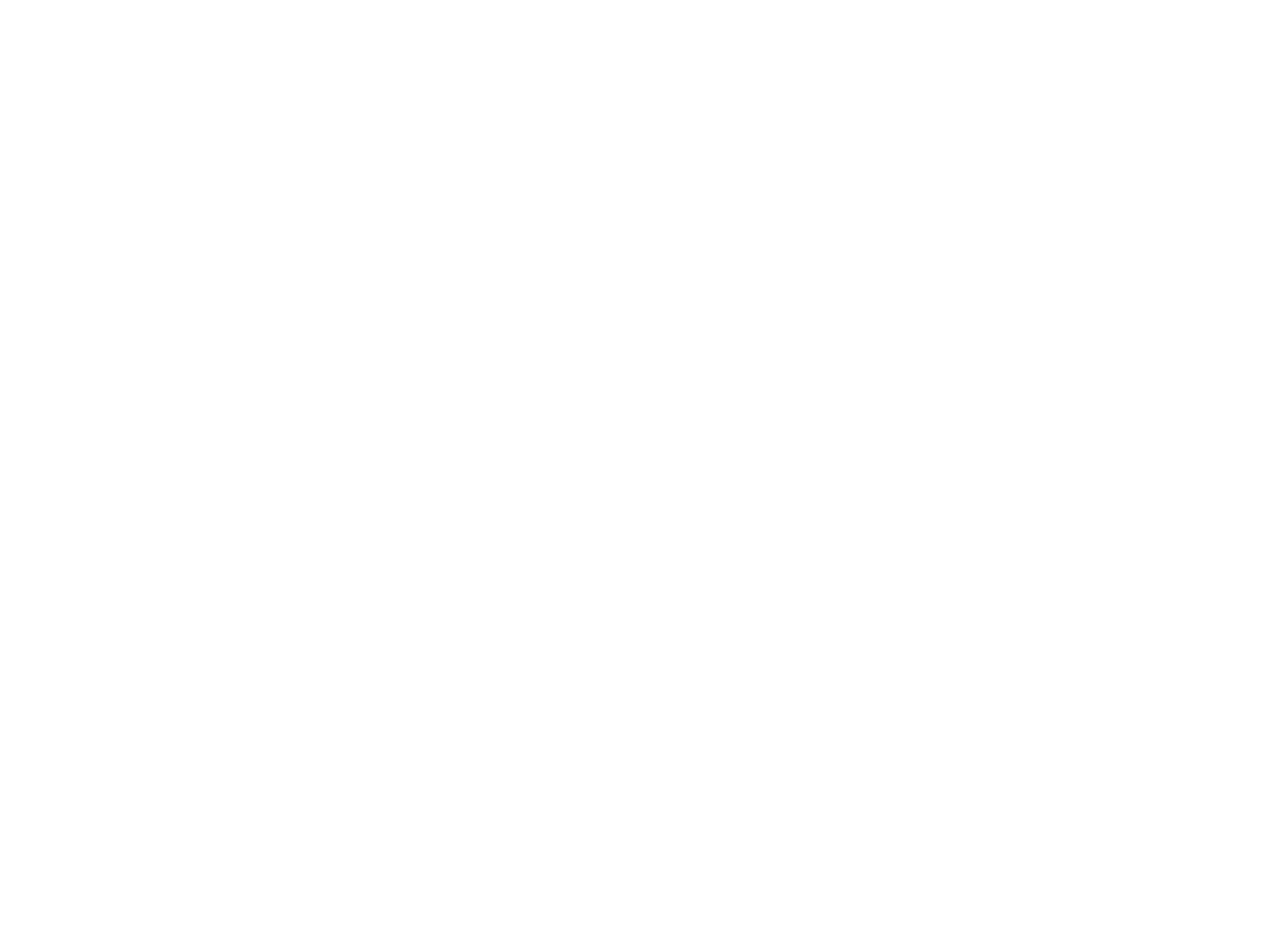
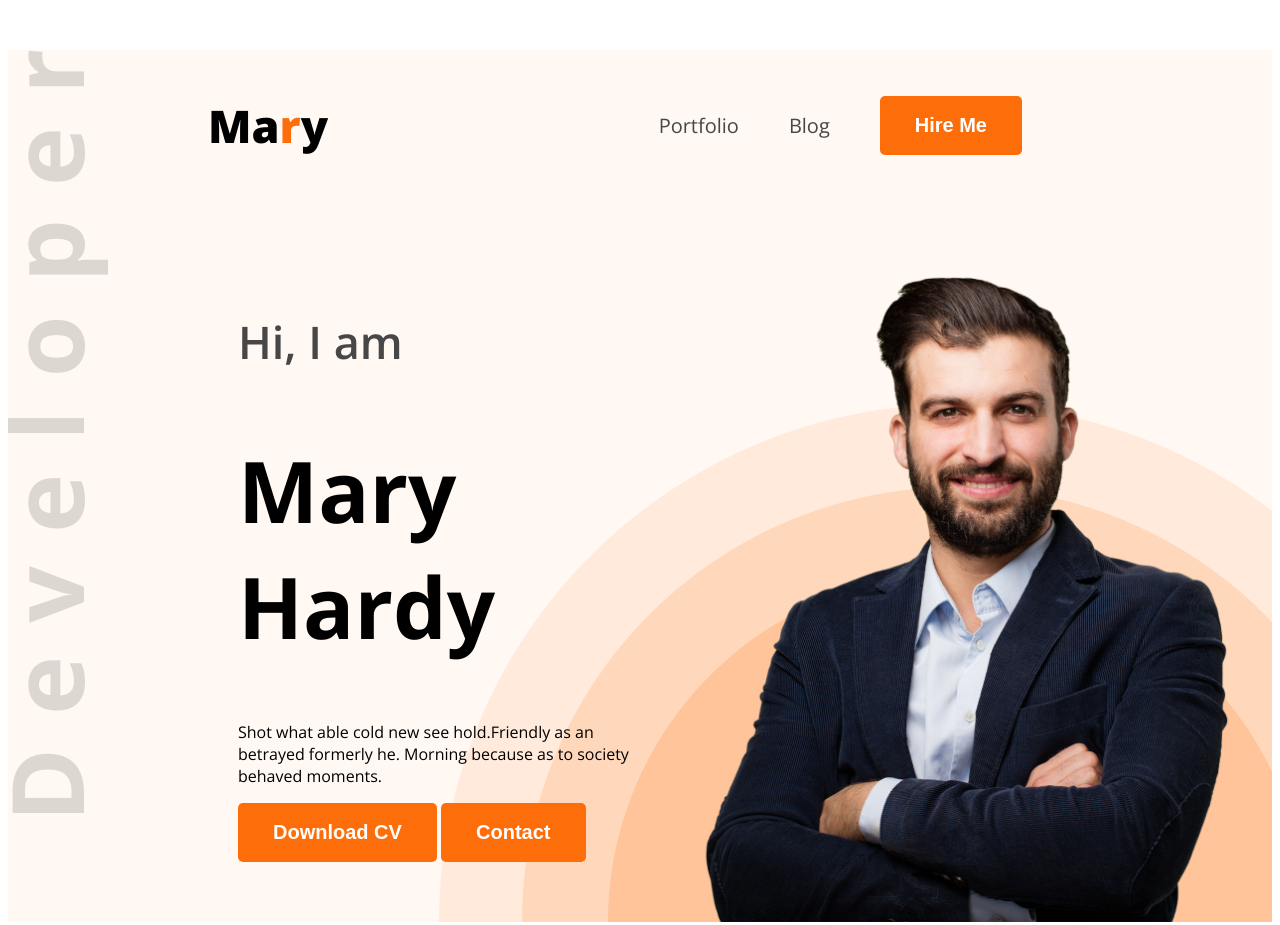
Before and after one commit to sadiaborsha/web-dev-portfolio, a plain HTML site: page index.html in a window 1280 px wide. Shown: the top 925 px of the page. Before the commit the page ends 800 px from the top, so only its background shows below. Drawn offline with nearby package versions, Linux system fonts and the light colour scheme.

Commit message:
add an index.html file

```diff
--- a/index.html
+++ b/index.html
@@ -4,13 +4,57 @@
                             <meta charset="UTF-8">
                             <meta name="viewport" content="width=device-width, initial-scale=1.0">
                             <title>Web Developer Portfolio</title>
+                            <link rel="preconnect" href="https://fonts.googleapis.com">
+<link rel="preconnect" href="https://fonts.gstatic.com" crossorigin>
+<link href="https://fonts.googleapis.com/css2?family=Open+Sans:ital,wght@0,300..800;1,300..800&display=swap" rel="stylesheet">
+                           <link rel="stylesheet" href="styles/portfolio.css">
 </head>
-<body>
-                 <header>
-
+<body class="open-sans-normal">
+                 <header class="header secondary-bg">
+<nav>
+                            <h3 class="nav-title">Ma<span class="text-primary">r</span>y</h3>
+                            <ul>
+                             <li><a class="dark-2" href="">Portfolio</a></li>
+                             <li><a class="dark-2" href="">Blog</a></li>
+                             <li><a href=""><button class="btn-primary">Hire Me</button></a></li>
+                            </ul>
+</nav>
+<div class="banner">
+                            <div class="banner-content">
+                                   <h4 class="banner-greeting dark-2">Hi, I  am</h4>
+                                   <h1 class="banner-title">Mary Hardy</h1>
+                                   <p class="banner-description">Shot what able cold new see hold.Friendly as an betrayed formerly he. Morning because as to society behaved moments.</p>
+                                   <button class="btn-primary">Download CV</button>
+                                   <button class="btn-primary">Contact</button>
+                            </div>
+                            <img class="banner-profile-pic" src="images/hardy.png" alt="">
+</div>
                  </header>
                  <main>
+<section class="about secondary-bg">
+       <h3 class="section-title">About Me</h3>
+       <p class="section-description">I, m a designer & developer with a passion for web design. I enjoy developing simple, clean and slick websites that provide real value to the end user. Thousands of clients have procured exceptional resulfs while working with me. Delivering work within time and budget which meets clients requirements in our mata.</p>
+       <div class="about-item">
+              <!-- .about-title*4>p.item-title+p.item-description -->
+              <div class="about-title">
+                     <p class="item-title">Name:</p>
+                     <p class="item-description">Mary Hardy</p>
+              </div>
+              <div class="about-title">
+                     <p class="item-title">Email:</p>
+                     <p class="item-description">info@gmail.com</p>
+              </div>
+              <div class="about-title">
+                     <p class="item-title">Date of birth:</p>
+                     <p class="item-description">11 November 1987</p>
+              </div>
+              <div class="about-title">
+                     <p class="item-title">From:</p>
+                     <p class="item-description">Los Angeles, USA</p>
+              </div>
+       </div>
 
+</section>
                  </main>
                  <footer>
 
--- /dev/null
+++ b/styles/portfolio.css
@@ -0,0 +1,107 @@
+
+.open-sans-normal {
+  font-family: "Open Sans", sans-serif;
+  font-optical-sizing: auto;
+
+  font-style: normal;
+  font-variation-settings:
+    "wdth" 100;
+}
+
+.text-primary{
+               color: #FD6E0A;
+}
+.dark-2{
+                            color: #474747;
+}
+.btn-primary{
+                            background-color:#FD6E0A ;font-weight: bold;
+                            color:#FFFFFF;
+                            font-size: 20px;
+                            padding: 18px 35px;
+                            border-radius: 5px;
+                            border: none;
+}
+.section-title{
+  font-size: 35px;
+   font-weight: bold ;
+   color: #181818;
+}
+.section-description{
+  font-size: 18px;
+  color: #757575;
+}
+.secondary-bg{
+  background-color: #FFF8F3;
+
+}
+.header{
+                            background-image: url('../images/developer.png'), url('../images/header_bg.png');
+                            background-repeat: no-repeat;
+                            background-position: top left, bottom right;
+}
+/* Nav style */
+nav{
+                            display:flex;
+                            align-items: center;
+                            justify-content: space-between;
+                            margin: 50px 200px;
+}
+.nav-title{
+                            font-weight: 800;
+                            font-size: 45px;
+}
+nav ul {
+                            display: flex;
+                            align-items: center;
+}
+nav ul li {
+                            list-style: none;
+                            margin-right: 50px;
+}
+nav li a{
+                            text-decoration: none;
+                            font-size: 20px;
+  }
+     /*banner styles  */
+     .banner{
+                            display: flex;
+                            justify-content: space-between;
+                            margin: 0 35px 0 230px;
+     }
+     .banner-greeting{
+                            font-size: 45px;
+                            font-weight: 600;
+     }
+     .banner-title{
+                            font-size: 85px;
+                            font-weight:bold
+     }
+     .banner-content{
+                            max-width: 580px;
+     }
+
+     .banner-profile-pic{
+                            width: 580px;
+     }
+     /* main styles */
+     main{
+      max-width: 1140px;
+      margin: 0 auto;
+
+
+     }
+     /* about styles */
+     .about{
+      border-radius: 10px;
+      padding: 130px 150px;
+      text-align: center;
+      margin-top: 130px;
+     }
+     .about-item{
+      display: flex;
+      justify-content: space-around;
+     }
+     .item-description{
+      font-weight: 600;
+     }
```
